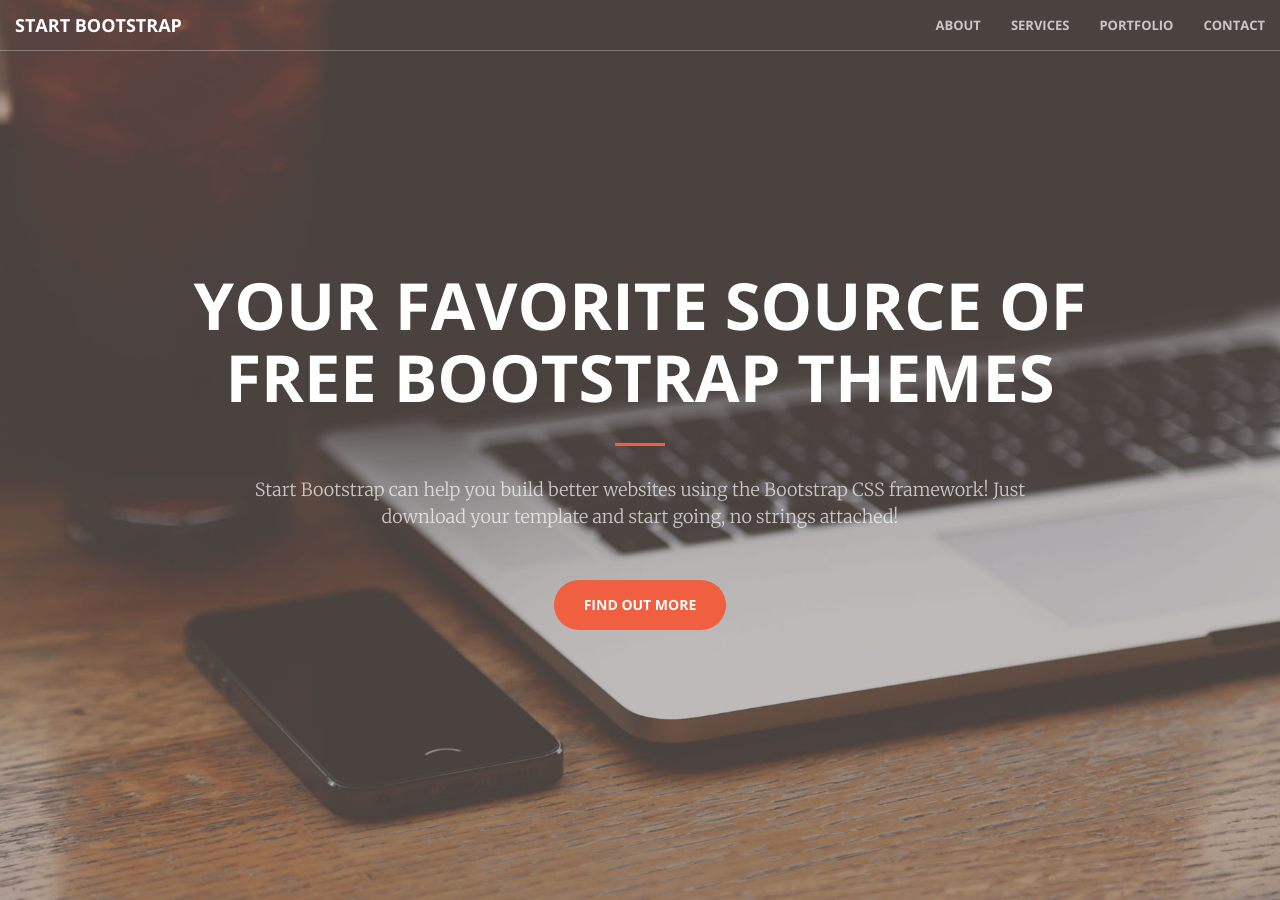
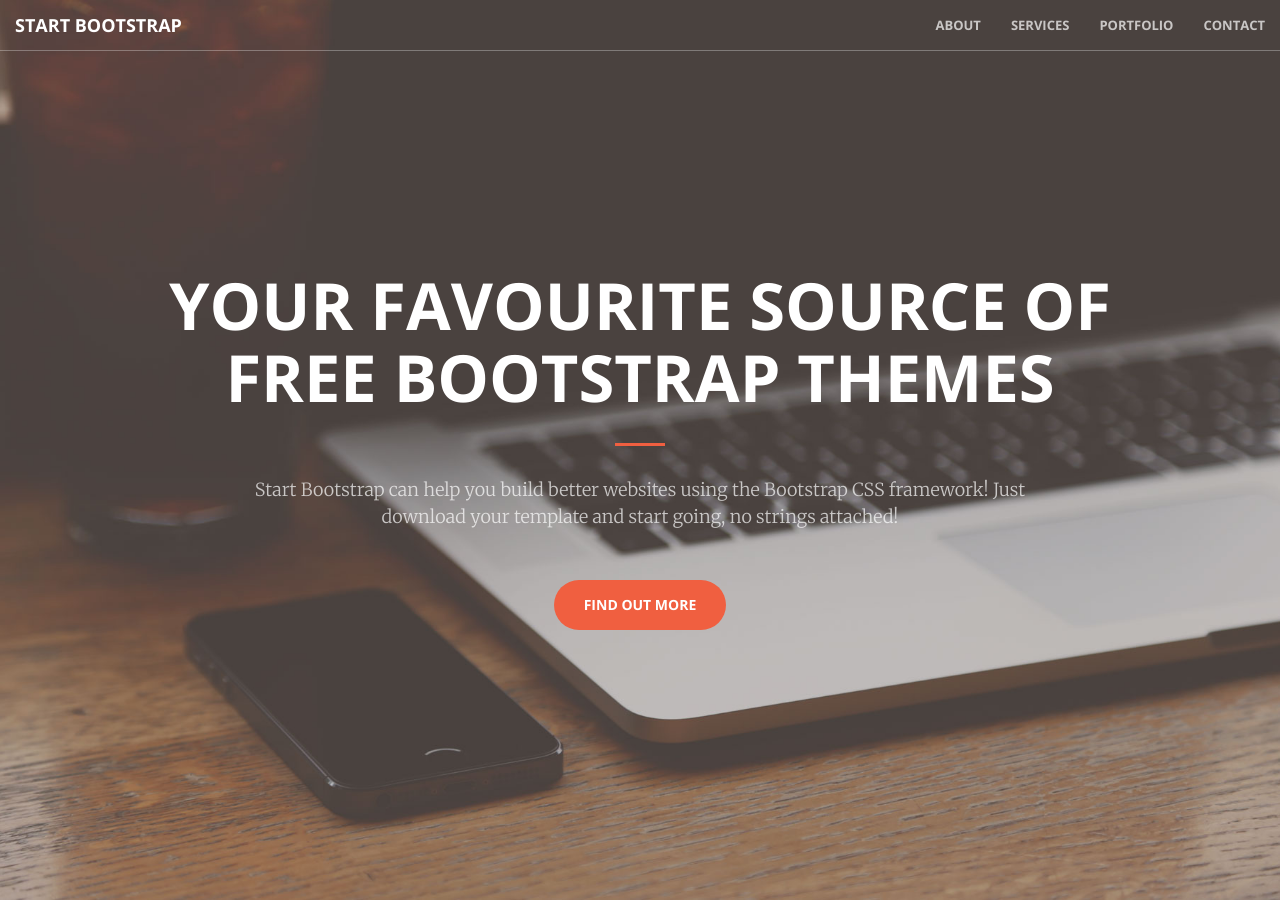
Before and after one commit to sackwort/creative, a Jekyll site: the page built from index.html, in a window 1280 px wide and 900 px high. Built offline with Jekyll 4.4.1, drawn with Linux system fonts in a browser that asks for light colours.

Commit message:
Updated '/index.html' via CloudCannon

```diff
--- a/index.html
+++ b/index.html
@@ -6,8 +6,8 @@
 <header>
     <div class="header-content">
         <div class="header-content-inner">
-            <h1 class="editable">Your Favorite Source of Free Bootstrap Themes</h1>
-            <hr>
+            <h1 class="editable">Your Favourite Source of Free Bootstrap Themes</h1>
+            <hr />
             <p>Start Bootstrap can help you build better websites using the Bootstrap CSS framework! Just download your template and start going, no strings attached!</p>
             <a href="#about" class="btn btn-primary btn-xl page-scroll">Find Out More</a>
         </div>
```
